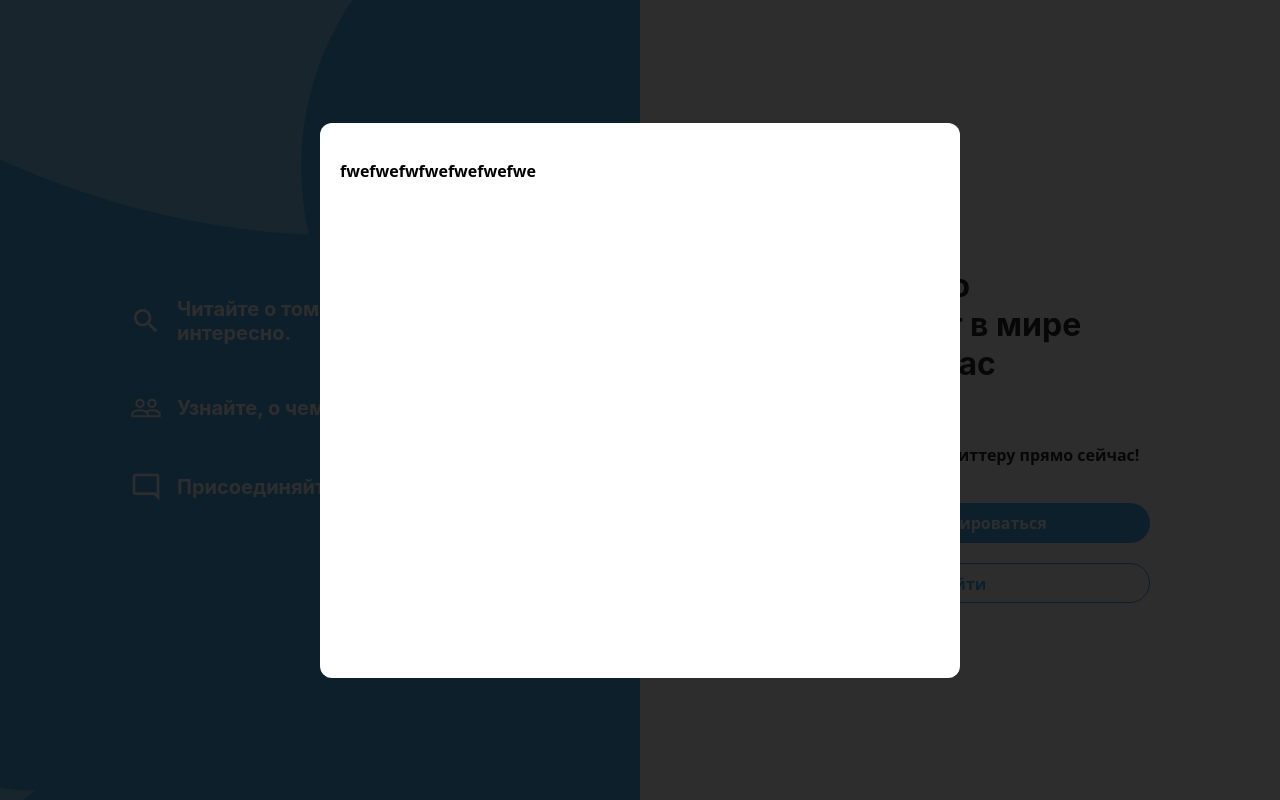
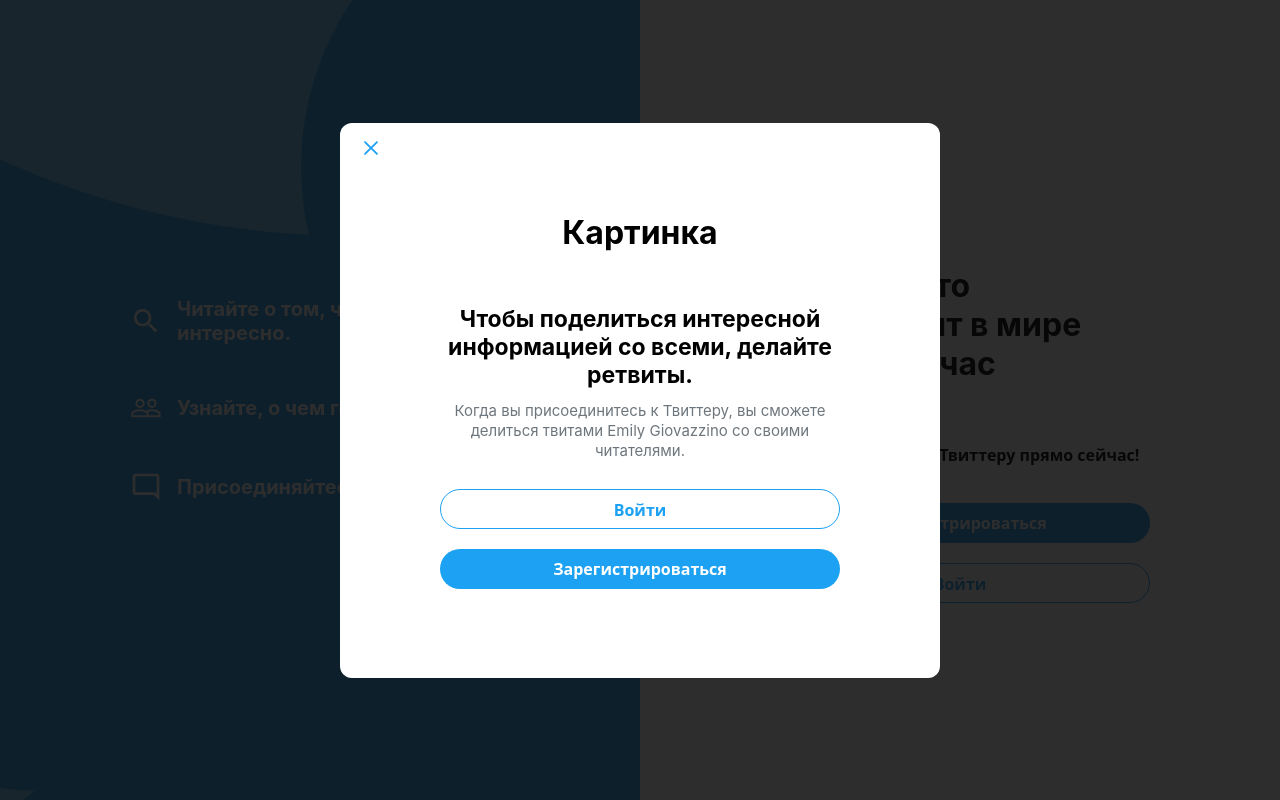
Before and after one commit to Foinowl/CloneSocial, a React (Create React App) app in the folder front/: page / in a window 1280 px wide. Both pictures are taken after a click on the button "Войти". Built offline with nearby package versions, Linux system fonts and the light colour scheme.

Commit message:
close modal, layouted bottom in modal

```diff
--- a/front/src/components/Logo/Logo.scss
+++ b/front/src/components/Logo/Logo.scss
@@ -9,6 +9,8 @@
 }
 
 
-.logo {
-  color: rgb(29, 161, 242);
+
+
+.frontSvg{
+  font-size: 45px;
 }
--- a/front/src/components/Modal/Modal.js
+++ b/front/src/components/Modal/Modal.js
@@ -1,7 +1,57 @@
-import React from 'react'
+import React, { useRef } from 'react'
 import "./Modal.scss"
+import Button from '../Button'
 
-const Modal = ({ active, setActive, children }) => {
+const Modal = ({ active, setActive, children, auth }) => {
+
+	const isAuth = auth ? true : false
+
+	console.log(isAuth);
+	const markupDefaults = () => {
+		return (
+			<>
+			<div className="modal__bottom-image-about">
+				<h1>Картинка</h1>
+			</div>
+
+			<div className="modal__bottom-info">
+				<div className="modal__text">
+					<div className="modal__text-top">
+						<span>
+							Чтобы поделиться интересной информацией со всеми, делайте
+							ретвиты.
+						</span>
+					</div>
+					<div className="modal__text-bottom">
+						<span>
+							Когда вы присоединитесь к Твиттеру, вы сможете делиться
+							твитами Emily Giovazzino со своими читателями.
+						</span>
+					</div>
+				</div>
+				<div className="modal__bottom-children">
+					<Button
+						text="Войти"
+						type="outlined"
+						cls="fullWidth mb-20"
+					></Button>
+					<Button
+						text="Зарегистрироваться"
+						type="primary"
+						cls="fullWidth"
+					></Button>
+				</div>
+		</div>
+				</>
+		)
+	}
+
+	const markupAuth = () => {
+		return (
+			{children}
+		)
+	}
+
 	return (
 		<div
 			className={active ? "modal active" : "modal"}
@@ -11,7 +61,21 @@
 				className={active ? "modal__content active" : "modal__content"}
 				onClick={(e) => e.stopPropagation()}
 			>
-				{children}
+				<div className="modal__content-top">
+					<div className="container-close" onClick={() => setActive(false)}>
+						<svg
+							viewBox="0 0 24 24"
+							aria-hidden="true"
+							className="container-close__svg"
+						>
+							<path d="M13.414 12l5.793-5.793c.39-.39.39-1.023 0-1.414s-1.023-.39-1.414 0L12 10.586 6.207 4.793c-.39-.39-1.023-.39-1.414 0s-.39 1.023 0 1.414L10.586 12l-5.793 5.793c-.39.39-.39 1.023 0 1.414.195.195.45.293.707.293s.512-.098.707-.293L12 13.414l5.793 5.793c.195.195.45.293.707.293s.512-.098.707-.293c.39-.39.39-1.023 0-1.414L13.414 12z"></path>
+						</svg>
+					</div>
+				</div>
+
+				<div className="modal__content-bottom">
+					{isAuth ? markupAuth() : markupDefaults()}
+				</div>
 			</div>
 		</div>
 	)
--- a/front/src/components/Modal/Modal.scss
+++ b/front/src/components/Modal/Modal.scss
@@ -13,21 +13,122 @@
   transition: 0.5s;
 
   &__content{
-    padding: 20px;
+    display: flex;
+    flex-direction: column;
     border-radius: 12px;
     background-color: white;
     width: 600px;
     height: 515px;
+    padding-bottom: 40px;
     transform: scale(0.5);
     transition: 0.4s all;
+
+    &-top{
+      height: 53px;
+      border-radius: 12px;
+      padding-left: 12px;
+      padding-right: 12px;
+    }
+
+    &-bottom{
+      display: flex;
+      flex-direction: column;
+      width: 100%;
+      align-items: center;
+      flex-grow: 1;
+    }
   }
+
+  &__bottom-image-about{
+    display: flex;
+    justify-content: center;
+    align-items: center;
+    width: 100%;
+    margin: 16px 0 16px 0;
+  }
+
+  &__bottom-info{
+    max-width: 400px;
+    margin-right: 16px;
+    margin-left: 16px;
+  }
+
+
+  &__text{
+    min-height: 150px;
+    display: flex;
+    align-items: center;
+    justify-content: center;
+    flex-direction: column;
+    margin-bottom: 16px;
+    margin-top: 16px;
+
+    &-top{
+      font-weight: 700;
+      line-height: 28px;
+      font-size: 23px;
+      margin-bottom: 12px;
+      font-family: -apple-system, BlinkMacSystemFont, "Segoe UI", Roboto, Helvetica, Arial, sans-serif;
+      text-align: center;
+    }
+
+    &-bottom{
+      font-weight: 400;
+      line-height: 20px;
+      font-size: 15px;
+      margin-bottom: 12px;
+      font-family: -apple-system, BlinkMacSystemFont, "Segoe UI", Roboto, Helvetica, Arial, sans-serif;
+      text-align: center;
+      color: rgb(110, 118, 125);
+    }
+  }
+
 
   &__content.active{
     transform: scale(1);
   }
+
 }
 
 .modal.active{
   opacity: 1;
   pointer-events: all;
 }
+
+.container-close{
+  display: flex;
+  align-items: center;
+  justify-content: center;
+  width: 36px;
+  height: 32px;
+  margin-top: 8px;
+  outline-style: none;
+  background-color: rgba(255, 255, 255, 0);
+  border-color: rgba(0, 0, 0, 0);
+  border-radius: 50%;
+  border-style: solid;
+  border-width: 1px;
+  transition-duration: 0.2s;
+  transition-property: background-color, box-shadow;
+
+  &:hover{
+
+    background-color: rgba(127, 174, 255, 0.32);
+  }
+
+  &__svg{
+    width: 22px;
+    height: 22px;
+
+  }
+
+  svg{
+    fill: rgb(29, 161, 242);
+  }
+}
+
+
+.modal__bottom-children{
+  margin-bottom: 16px;
+
+}
--- a/front/src/index.css
+++ b/front/src/index.css
@@ -37,3 +37,8 @@
 .mb-20{
   margin-bottom: 20px;
 }
+
+
+.logo {
+  color: rgb(29, 161, 242);
+}
--- a/front/src/pages/Authentication/Auth.js
+++ b/front/src/pages/Authentication/Auth.js
@@ -62,7 +62,7 @@
 
 			<div className="auth-container__right">
 				<div className="auth-container__right-loginSide">
-					<Logo cls="logo"></Logo>
+					<Logo cls="logo frontSvg"></Logo>
 
 					<h4>Узнайте, что происходит в мире прямо сейчас</h4>
 
@@ -83,13 +83,11 @@
 						onClick={() => setModalActive(true)}
 					/>
 
-					{
-						modalActive
-						&&
+					{modalActive && (
 						<Modal active={modalActive} setActive={setModalActive}>
 							<p>fwefwefwfwefwefwefwe</p>
 						</Modal>
-					}
+					)}
 
 					{/* <button class="inLinedPrimary rootButton fullWidth mb-20">
 						Зарегистрироваться
--- a/front/src/pages/Authentication/Auth.scss
+++ b/front/src/pages/Authentication/Auth.scss
@@ -48,11 +48,6 @@
     &-loginSide{
       width: 380px;
 
-
-      svg{
-        font-size: 45px;
-      }
-
       h4{
         font-size: 32px;
         margin-top: 20px;
```
